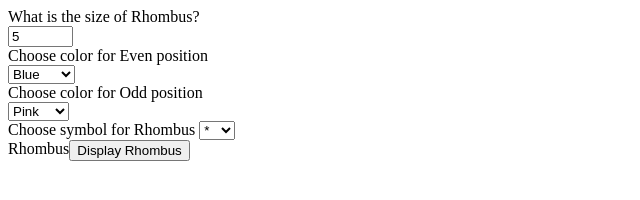
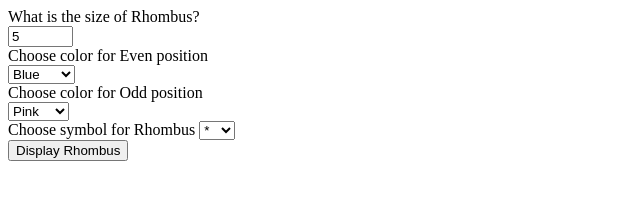
Before and after one commit to NathanC15/Rhombus, a plain HTML site: page Index.html in a window 1280 px wide. Shown: the whole page, without its empty margins (0-640 px from the left). Drawn offline with Linux system fonts and the light colour scheme.

Commit message:
Update Index.html

```diff
--- a/Index.html
+++ b/Index.html
@@ -34,8 +34,8 @@
 <button onclick="createRhombus(document.getElementById('rHeight').value,
 document.getElementById('colorEven').value,
 document.getElementById('colorOdd').value,
-document.getElementById('symbol').value);">Display Rhombus</button>
-<div id="upLeft">Rhombus</div>
+document.getElementById('symbol').value;">Display Rhombus</button>
+<div id="upLeft"></div>
 <div id="upRight"></div>
 
 <div class="clear"></div>
```
